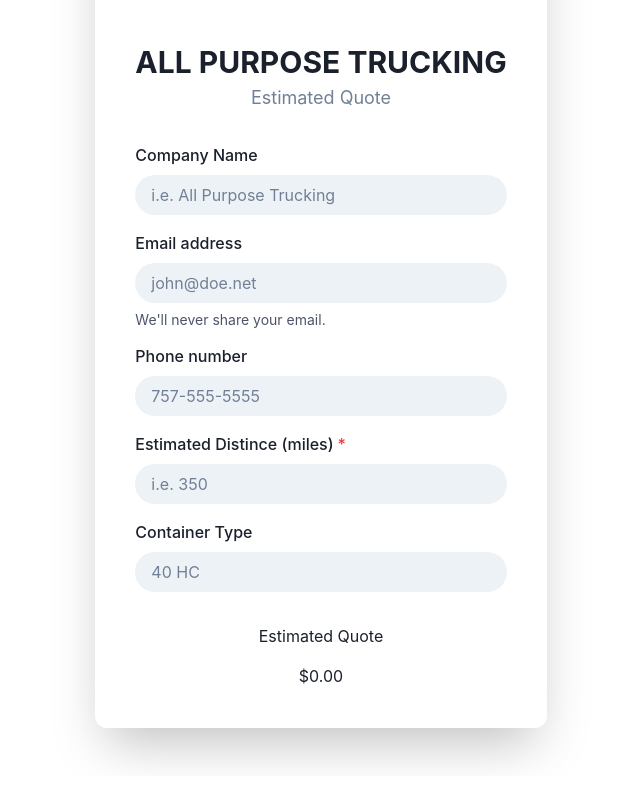
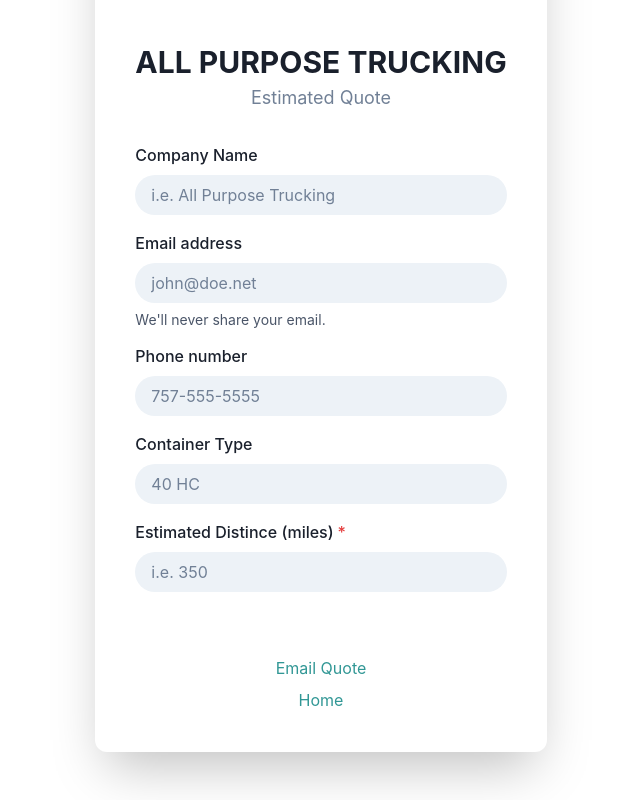
Before and after one commit to lastnamehurt/aptquotes, a React (Create React App) app: page / in a window 1280 px wide. Shown: the part 268-1068 px from the top of the page, without its empty margins (319-959 px from the left). Before the commit the page ends 1044 px from the top, so only its background shows below. Built offline with nearby package versions, Linux system fonts and the light colour scheme.

Commit message:
adds home link

```diff
--- a/src/components/QuoteForm.tsx
+++ b/src/components/QuoteForm.tsx
@@ -17,6 +17,7 @@ import {
   HStack,
   Radio,
   RadioGroup,
+  Link,
 } from "@chakra-ui/react";
 import { useState } from "react";
 import ldf from "../ldf.png";
@@ -125,6 +126,23 @@ export default function CardWithIllustration() {
             />
             {/* <FormHelperText>We'll never share your email.</FormHelperText> */}
           </FormControl>
+          <FormControl>
+            <FormLabel htmlFor='containerType'>Container Type</FormLabel>
+            <Input
+              id={"containerType"}
+              //   onChange={(e) => setMileage(+e.target.value)}
+              placeholder={"40 HC"}
+              color={useColorModeValue("gray.800", "gray.200")}
+              bg={useColorModeValue("gray.100", "gray.600")}
+              rounded={"full"}
+              isRequired={true}
+              border={0}
+              _focus={{
+                bg: useColorModeValue("gray.200", "gray.800"),
+                outline: "none",
+              }}
+            />
+          </FormControl>
           {/* Miles */}
           <FormControl isRequired>
             <FormLabel htmlFor='miles'>Estimated Distince (miles)</FormLabel>
@@ -156,35 +174,63 @@ export default function CardWithIllustration() {
               </HStack>
             </RadioGroup>
           </FormControl> */}
-          <FormControl>
-            <FormLabel htmlFor='containerType'>Container Type</FormLabel>
-            <Input
-              id={"containerType"}
-              //   onChange={(e) => setMileage(+e.target.value)}
-              placeholder={"40 HC"}
-              color={useColorModeValue("gray.800", "gray.200")}
-              bg={useColorModeValue("gray.100", "gray.600")}
-              rounded={"full"}
-              isRequired={true}
-              border={0}
-              _focus={{
-                bg: useColorModeValue("gray.200", "gray.800"),
-                outline: "none",
-              }}
-            />
-          </FormControl>
           <Text as={"u"} align={"center"} fontSize={"xl"}>
             {companyName}
           </Text>
-          <Text align={"center"}>Estimated Quote</Text>
-          <Text align={"center"}>
-            {formatter.format(
-              +mileage !== 0 ? +mileage * 0.71 + 2200 + 40 + 250 : 0
-            )}
+          <Total mileage={mileage} />
+        </Stack>
+        <Stack align={"center"}>
+          <Text>
+            {/* Save Quote{" "} */}
+            <Link color='teal.500' href='#'>
+              Email Quote
+            </Link>
+          </Text>
+          <Text>
+            <Link color='teal.500' href='https://drivewithapt.com'>
+              Home
+            </Link>
           </Text>
         </Stack>
       </Stack>
     </Flex>
+  );
+}
+
+function Total(props: { mileage: any }) {
+  return +props.mileage !== 0 ? (
+    <>
+      <Charges mileage={props.mileage} />
+      <Text>
+        <strong>
+          {formatter.format(
+            +props.mileage !== 0 ? +props.mileage * 0.71 + 2200 + 40 + 250 : 0
+          )}{" "}
+          Total
+        </strong>
+      </Text>
+    </>
+  ) : (
+    <Text></Text>
+  );
+}
+function Charges(props: { mileage: any }) {
+  const { mileage } = props;
+  return (
+    <Stack>
+      <Text fontSize='xs'>
+        $2,200.00 <strong>Line Haul</strong>
+      </Text>
+      <Text fontSize='xs'>
+        $220.00 <strong>FSC</strong>
+      </Text>
+      <Text fontSize='xs'>
+        $40.00 <strong>Chassis Rental Fee</strong>
+      </Text>
+      <Text fontSize='xs'>
+        $250.00 <strong>PrePull Fee</strong>
+      </Text>
+    </Stack>
   );
 }
 
```
